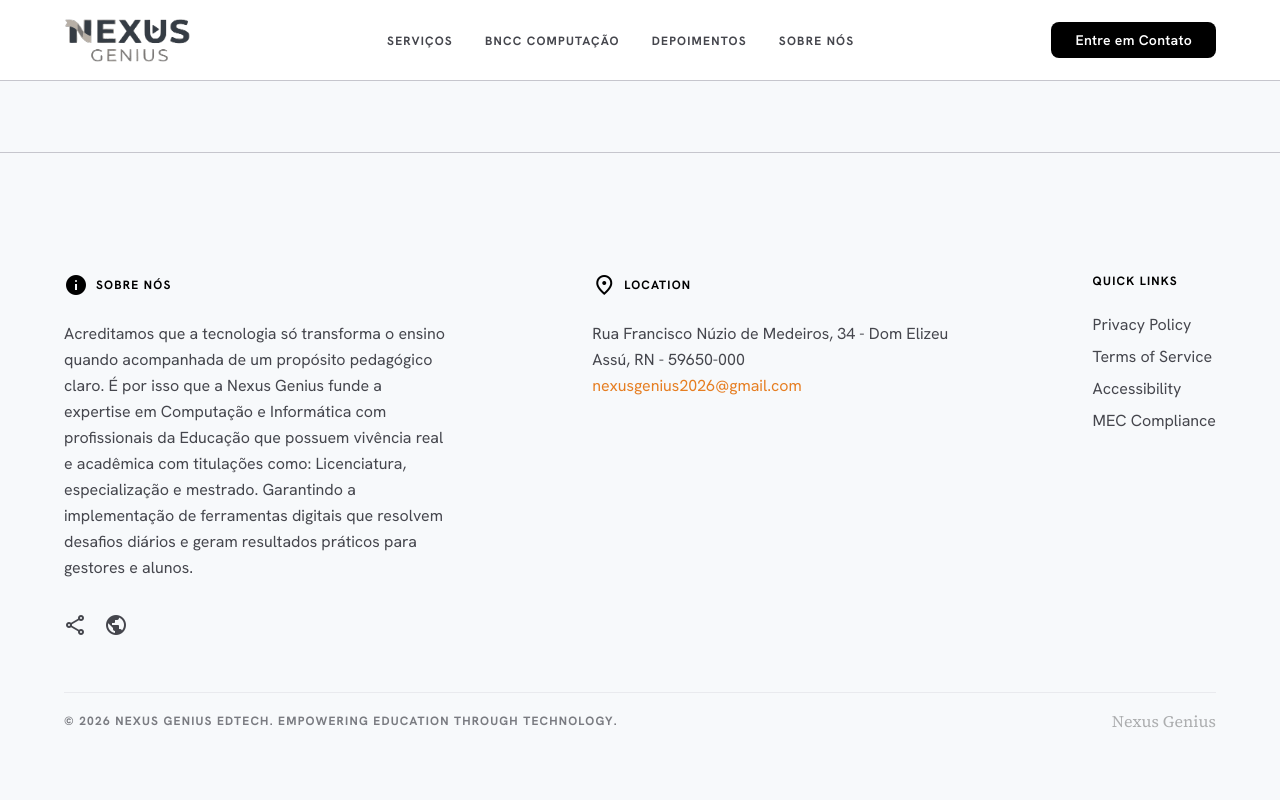
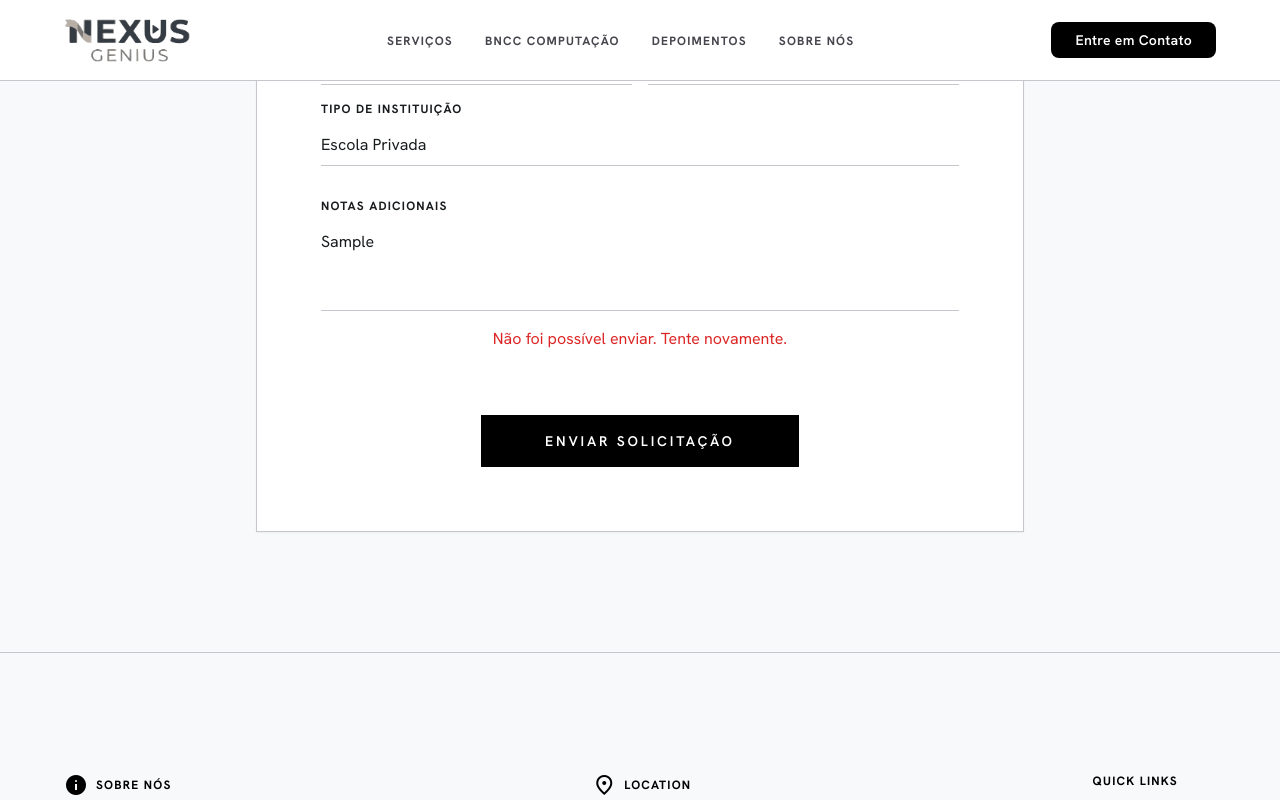
Before and after one commit to gylmonteiro-dev/landingpage_nexus_genius, a React (Vite) app: page / in a window 1280 px wide. Both pictures are taken after typing "Sample", "Sample", "name@example.com", "5551234", "Sample" into the empty fields and a click on the button "ENVIAR SOLICITAÇÃO". Shown: the part 4135-4935 px from the top of the page. Built offline with nearby package versions, Linux system fonts and the light colour scheme; no server answers.

Commit message:
Add quote form telegram integration

```diff
--- a/src/components/QuoteForm.jsx
+++ b/src/components/QuoteForm.jsx
@@ -15,17 +15,34 @@ const inputClasses =
 export default function QuoteForm() {
   const [form, setForm] = useState(initialState)
   const [submitted, setSubmitted] = useState(false)
+  const [loading, setLoading] = useState(false)
+  const [error, setError] = useState(null)
 
   const handleChange = (e) => {
     const { name, value } = e.target
     setForm((prev) => ({ ...prev, [name]: value }))
   }
 
-  const handleSubmit = (e) => {
+  const handleSubmit = async (e) => {
     e.preventDefault()
-    // TODO: wire this up to your form backend / API endpoint.
-    console.log('Solicitação de orçamento:', form)
-    setSubmitted(true)
+    setLoading(true)
+    setError(null)
+
+    try {
+      const response = await fetch('/api/submit-quote', {
+        method: 'POST',
+        headers: { 'Content-Type': 'application/json' },
+        body: JSON.stringify(form),
+      })
+
+      if (!response.ok) throw new Error('Falha ao enviar')
+
+      setSubmitted(true)
+    } catch {
+      setError('Não foi possível enviar. Tente novamente.')
+    } finally {
+      setLoading(false)
+    }
   }
 
   return (
@@ -118,12 +135,17 @@ export default function QuoteForm() {
               />
             </div>
 
+            {error && (
+              <p className="text-center text-red-600 font-body-md">{error}</p>
+            )}
+
             <div className="text-center pt-stack-lg">
               <button
                 type="submit"
-                className="bg-primary text-on-primary px-16 py-4 font-button text-button uppercase tracking-[0.2em] hover:bg-insight-orange transition-colors duration-300"
+                disabled={loading}
+                className="bg-primary text-on-primary px-16 py-4 font-button text-button uppercase tracking-[0.2em] hover:bg-insight-orange transition-colors duration-300 disabled:opacity-60"
               >
-                Enviar Solicitação
+                {loading ? 'Enviando...' : 'Enviar Solicitação'}
               </button>
             </div>
           </form>
```
Also changed, not shown: api/submit-quote.js (added, +39 -0 lines).
